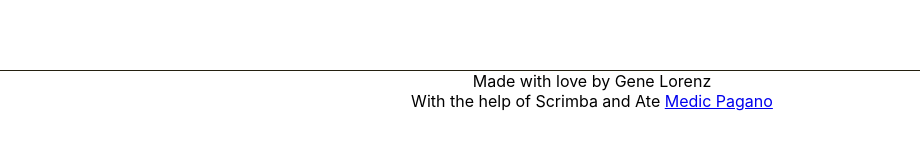
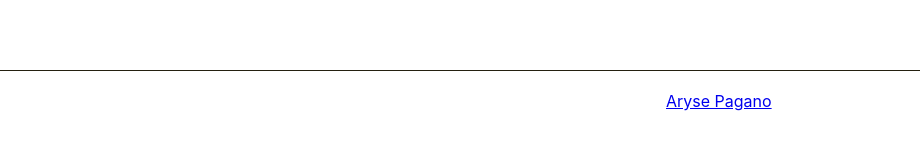
Before and after one commit to genelorenzSarmiento0408/react-theme-switcher-PWA-using-states, a React (Create React App) app: page / in a window 1280 px wide. Shown: the part 657-806 px from the top of the page, without its empty margins (48-968 px from the left). Built offline with nearby package versions, Linux system fonts and the light colour scheme; no server answers.

Commit message:
Default to dark theme

```diff
--- a/src/App.js
+++ b/src/App.js
@@ -4,13 +4,10 @@ import Options from "./components/Options";
 
 function App() {
   // ------------------------------------states------------------------------------------------------
-  const [theme, setTheme] = useState(localStorage.getItem("theme") || "");
+  const [theme, setTheme] = useState(localStorage.getItem("theme") || "dark");
   const [themeHex, setThemeHex] = useState("");
   const [error, setError] = useState("");
-  const [styles, setStyles] = useState({
-     background: "white",
-     color: "black"
-  })
+  const [styles, setStyles] = useState()
   // check if the input is a valid hex color
   const isHex = /#[0-9A-F]{6}/i;
 
@@ -122,7 +119,7 @@ function App() {
         </form>
         <footer style={styles}>
           Made with love by Gene Lorenz <br></br>
-          With the help of Scrimba and Ate <a href="https://github.com/Medic1111">Medic Pagano</a>
+          With the help of Scrimba and Ate <a href="https://github.com/Medic1111">Aryse Pagano</a>
         </footer>
       </div>
     </div>
```
